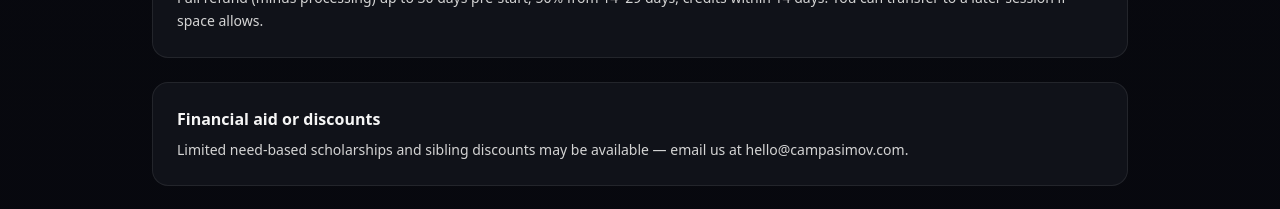
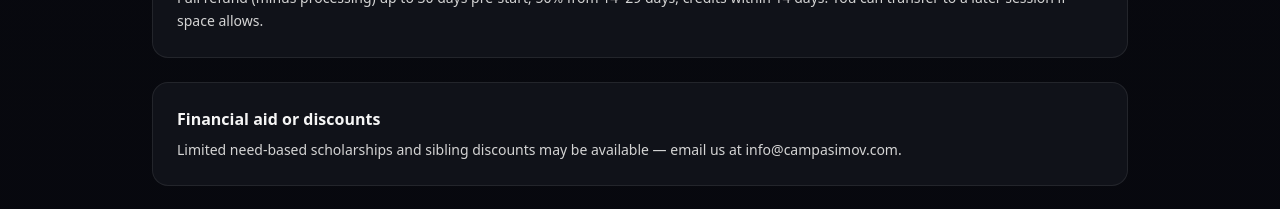
Before and after one commit to KingKumar/camp-asimov, a Next.js app: page / in a window 1280 px wide. Shown: the part 4560-4769 px from the top of the page. Built offline with nearby package versions, Linux system fonts and the light colour scheme.

Commit message:
Update AsimovLanding.tsx

```diff
--- a/components/AsimovLanding.tsx
+++ b/components/AsimovLanding.tsx
@@ -79,7 +79,7 @@ const faqs = [
   },
   {
     q: "Financial aid or discounts",
-    a: "Limited need-based scholarships and sibling discounts may be available — email us at hello@campasimov.com."
+    a: "Limited need-based scholarships and sibling discounts may be available — email us at info@campasimov.com."
   },
   {
     q: "What does an Asimov-themed camp mean?",
```
